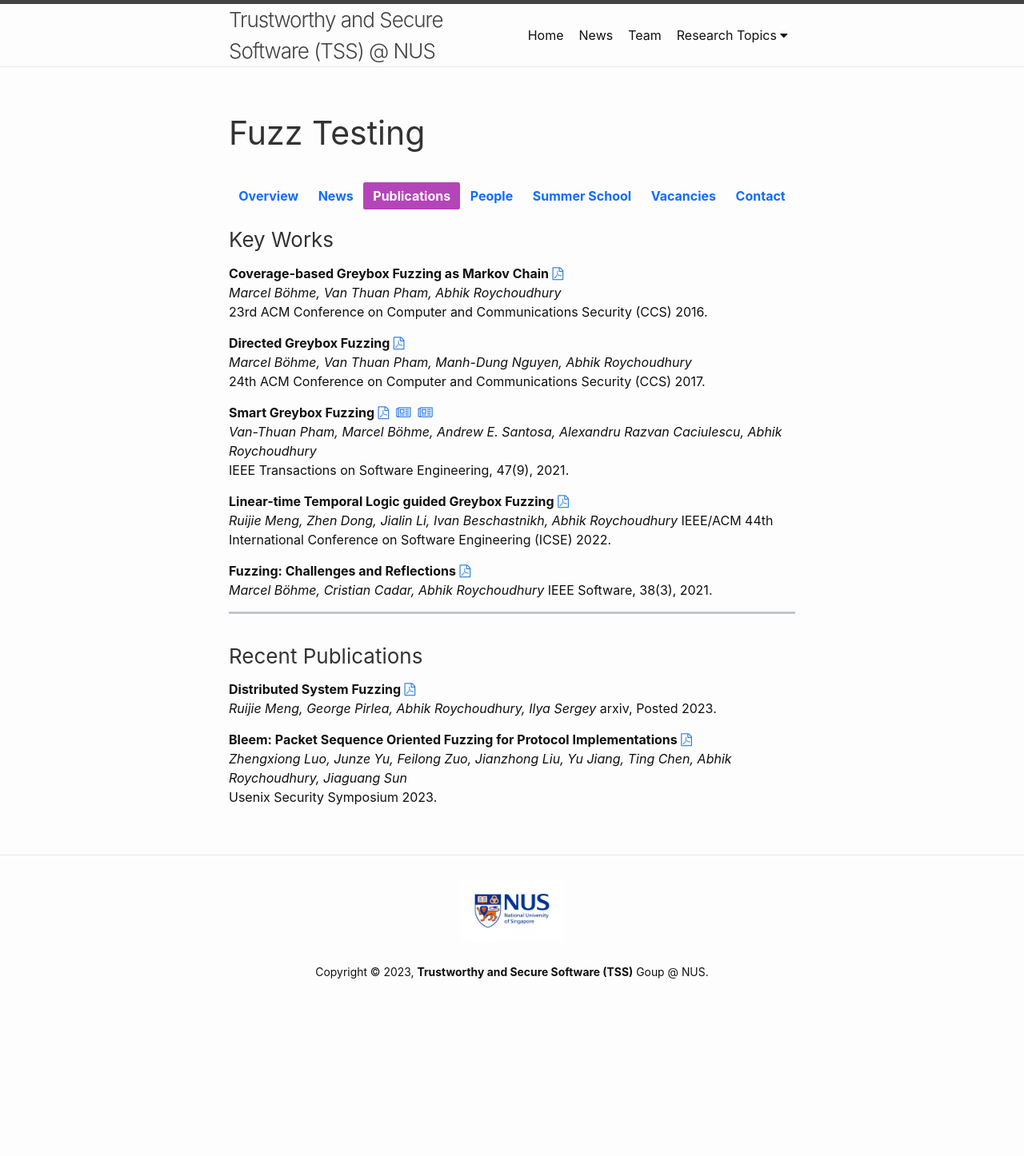
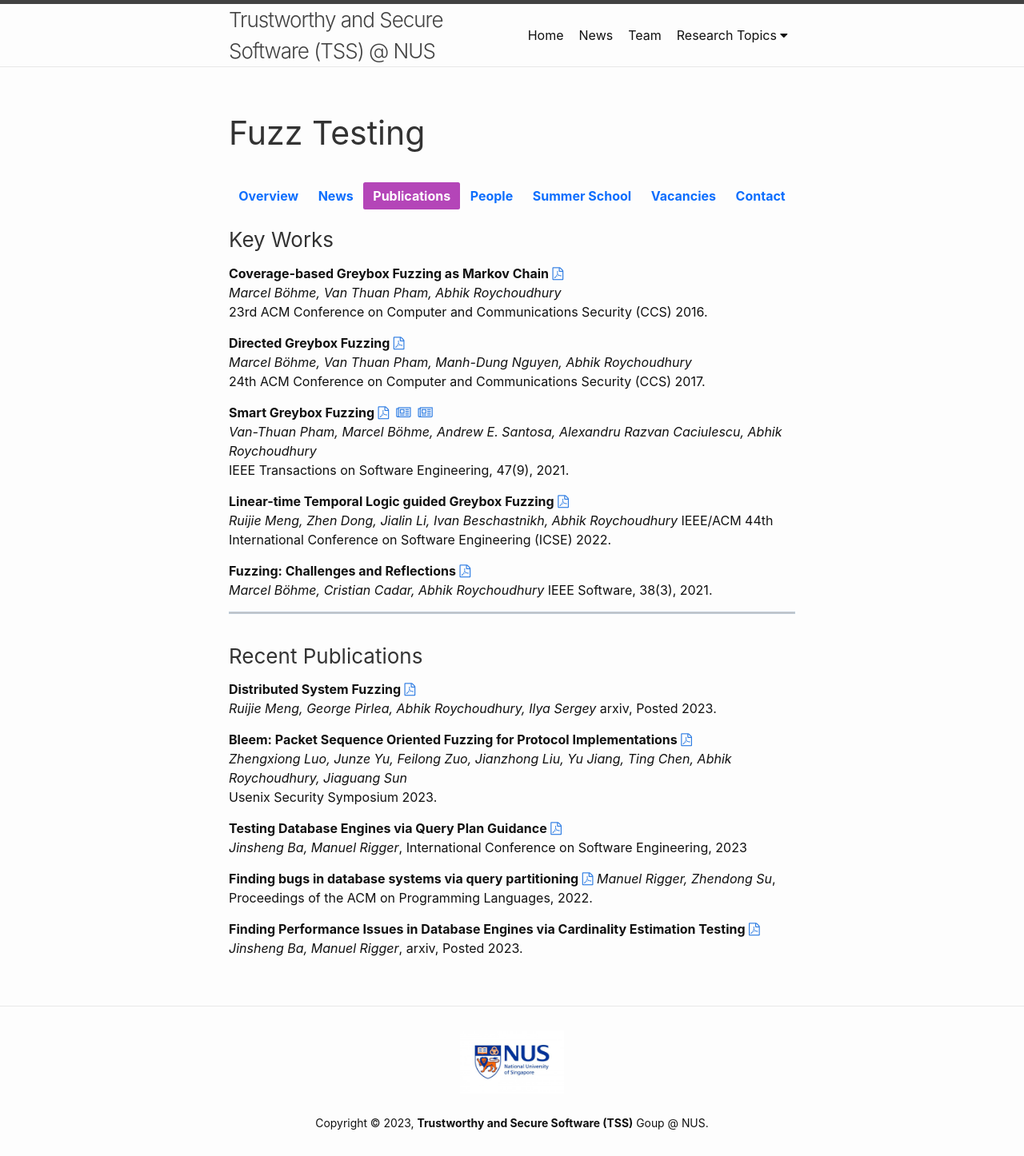
Before and after one commit to nus-tss/nus-tss.github.io, a Jekyll site: the page built from _pages/fuzzing_publications.md, in a window 1280 px wide. Shown: the whole page at 80% size. Built offline with Jekyll 4.4.1, drawn with Linux system fonts in a browser that asks for light colours; nearby versions of some CDN libraries; before the commit the page ends 1257 px from its top, so only the background shows below that.

Commit message:
Additional links

```diff
--- a/_pages/fuzzing_publications.md
+++ b/_pages/fuzzing_publications.md
@@ -64,3 +64,20 @@
 <br>
 *Zhengxiong Luo, Junze Yu, Feilong Zuo, Jianzhong Liu, Yu Jiang, Ting Chen, Abhik Roychoudhury, Jiaguang Sun*<br>
 Usenix Security Symposium 2023.
+
+**Testing Database Engines via Query Plan Guidance**
+[{{page.pdf}}](https://jinshengba.me/assets/pdf/qpg_icse23.pdf)
+<br>
+*Jinsheng Ba, Manuel Rigger*,
+International Conference on Software Engineering, 2023
+
+**Finding bugs in database systems via query partitioning**
+[{{page.pdf}}](https://dl.acm.org/doi/abs/10.1145/3428279)
+*Manuel Rigger, Zhendong Su*,
+Proceedings of the ACM on Programming Languages, 2022.
+
+**Finding Performance Issues in Database Engines via Cardinality Estimation
+Testing**
+[{{page.pdf}}](https://arxiv.org/pdf/2306.00355.pdf)
+*Jinsheng Ba, Manuel Rigger*,
+arxiv, Posted 2023.
```
Also changed, not shown: _pages/fuzzing.md (+3 -1 lines).
